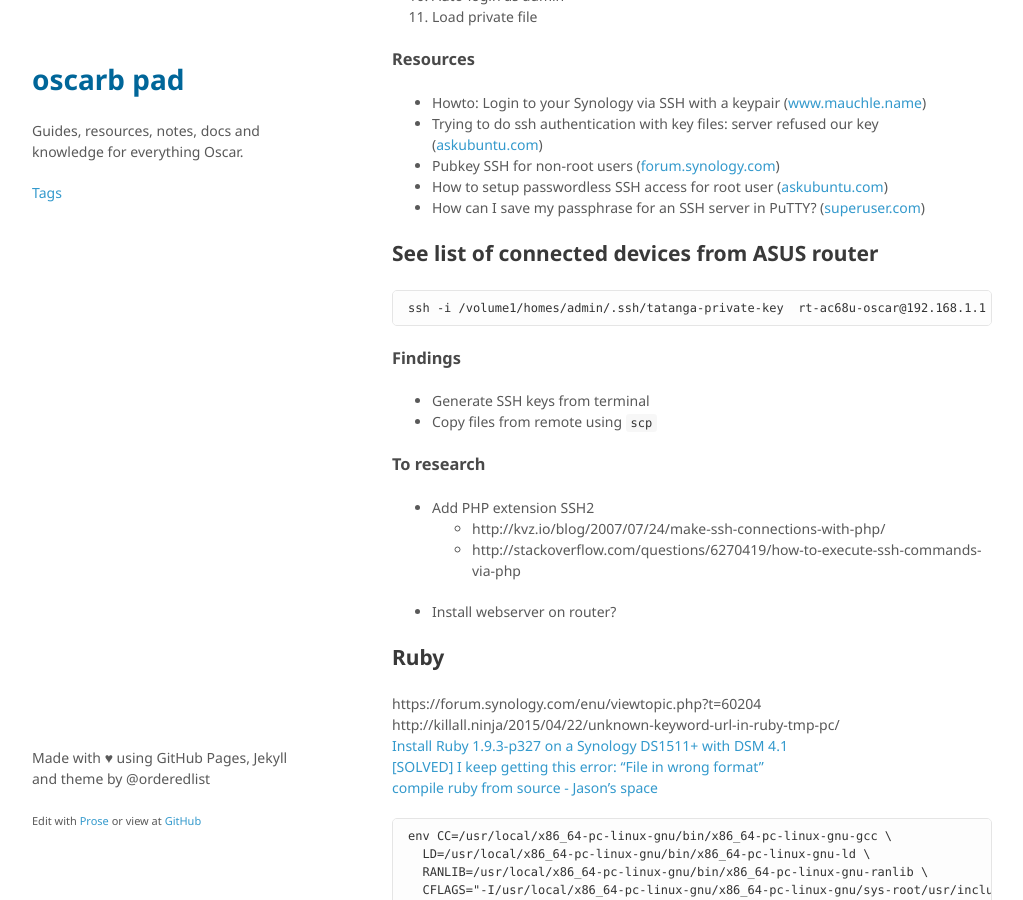
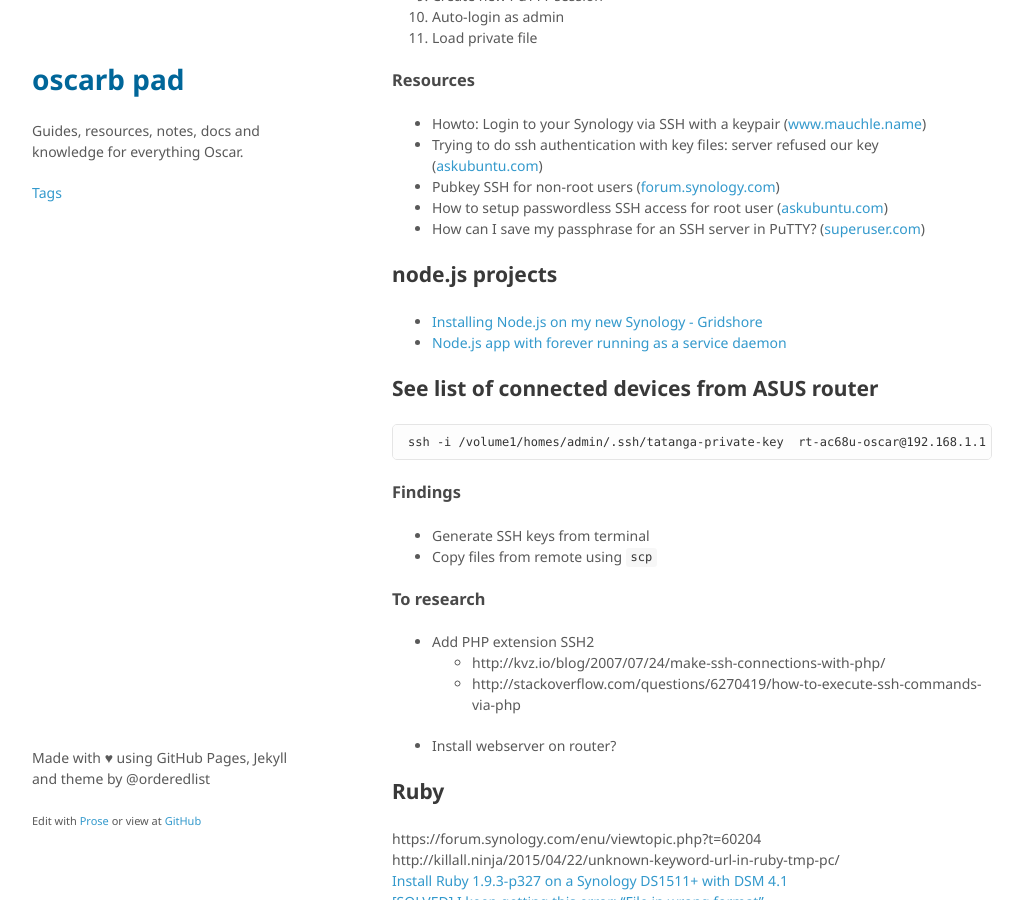
Before and after one commit to oscarb/pad, a Jekyll site: the page built from _docs/ds713.md, in a window 1280 px wide and 900 px high, scrolled down 2644 px. Shown: the whole window, without its empty margins (128-1151 px from the left). Built offline with Jekyll 4.4.1, drawn with Linux system fonts in a browser that asks for light colours; some web fonts are replaced.

Commit message:
Updated ds713.md

````diff
--- a/_docs/ds713.md
+++ b/_docs/ds713.md
@@ -118,6 +118,11 @@ See `/etc/rc.local`
 * How can I save my passphrase for an SSH server in PuTTY? ([superuser.com](http://superuser.com/questions/211174/how-can-i-save-my-passphrase-for-an-ssh-server-in-putty))
 
 
+## node.js projects
+
+* [Installing Node.js on my new Synology - Gridshore](http://www.gridshore.nl/2011/04/04/installing-node-js-on-my-new-synology/)
+* [Node.js app with forever running as a service daemon](http://www.slidequest.com/q/70ang)
+
 ## See list of connected devices from ASUS router
 
 ```
````
